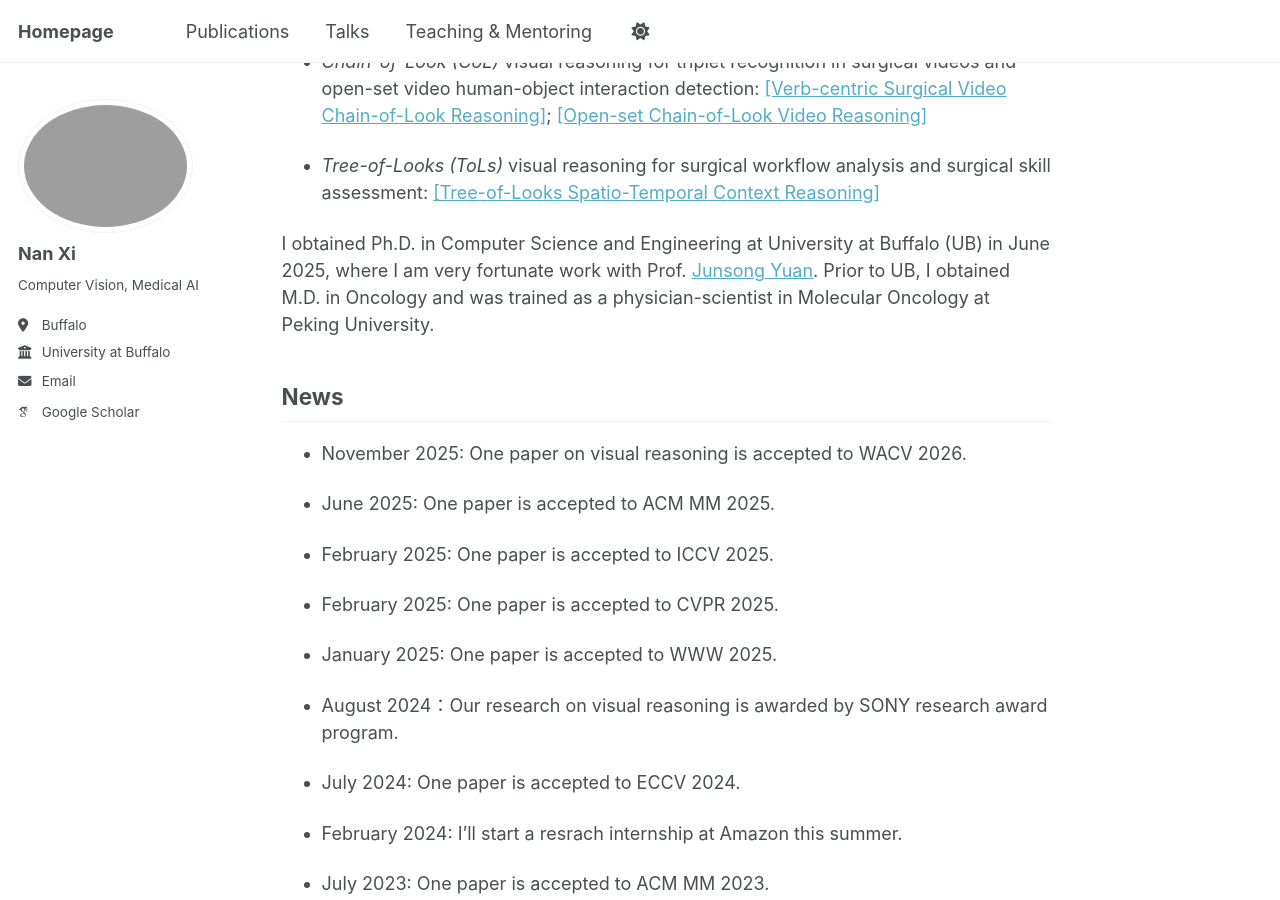
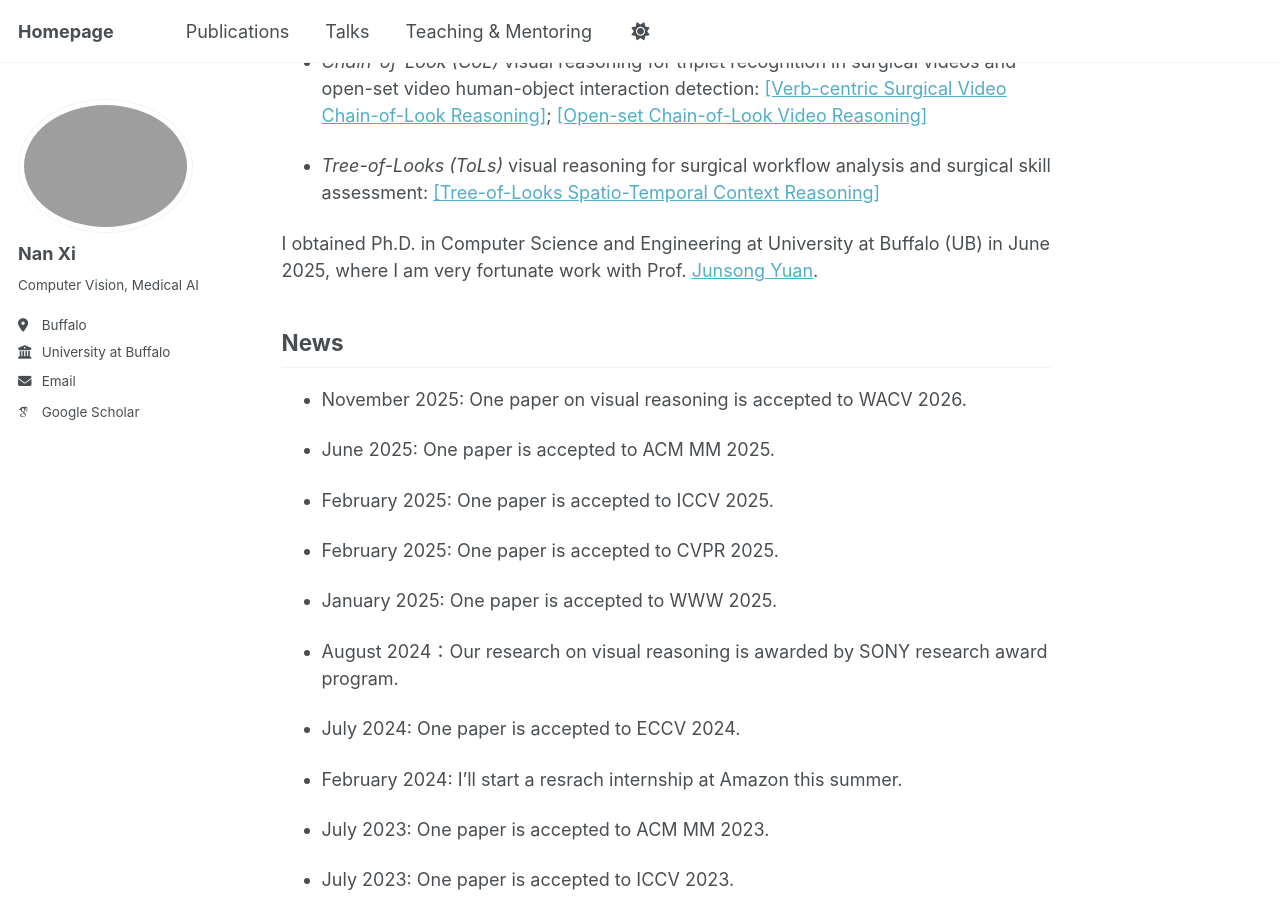
Before and after one commit to southnx/southnx.github.io, a Jekyll site: the page built from _pages/about.md, in a window 1280 px wide and 900 px high, scrolled down 355 px. Built offline with Jekyll 4.4.1, drawn with Linux system fonts in a browser that asks for light colours; some web fonts are replaced; a script that is not in the unit is left out.

Commit message:
Edit about.md for clarity in academic background
Removed a sentence fragment for clarity in the about section.

```diff
--- a/_pages/about.md
+++ b/_pages/about.md
@@ -16,7 +16,7 @@ In addressing this essential question, I focus on harnessing visual and language
 
 - *Tree-of-Looks (ToLs)* visual reasoning for surgical workflow analysis and surgical skill assessment: [[Tree-of-Looks Spatio-Temporal Context Reasoning]](https://cse.buffalo.edu/~jsyuan/papers/2024/ECCV2024_Nan_Xi.pdf)
 
-I obtained Ph.D. in Computer Science and Engineering at University at Buffalo (UB) in June 2025, where I am very fortunate work with Prof. [Junsong Yuan](https://cse.buffalo.edu/~jsyuan/index.html). Prior to UB, I obtained M.D. in Oncology and was trained as a physician-scientist in Molecular Oncology at Peking University.
+I obtained Ph.D. in Computer Science and Engineering at University at Buffalo (UB) in June 2025, where I am very fortunate work with Prof. [Junsong Yuan](https://cse.buffalo.edu/~jsyuan/index.html).
 
 ## News
 - November 2025: One paper on visual reasoning is accepted to WACV 2026.
```
